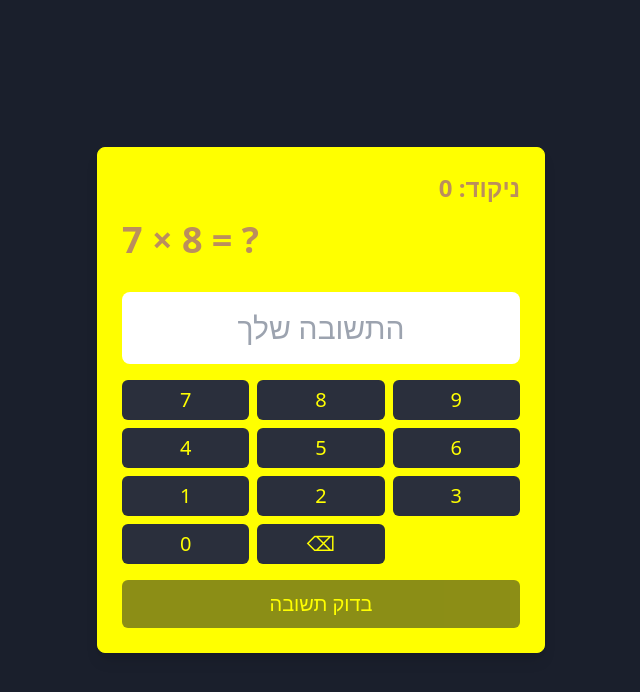
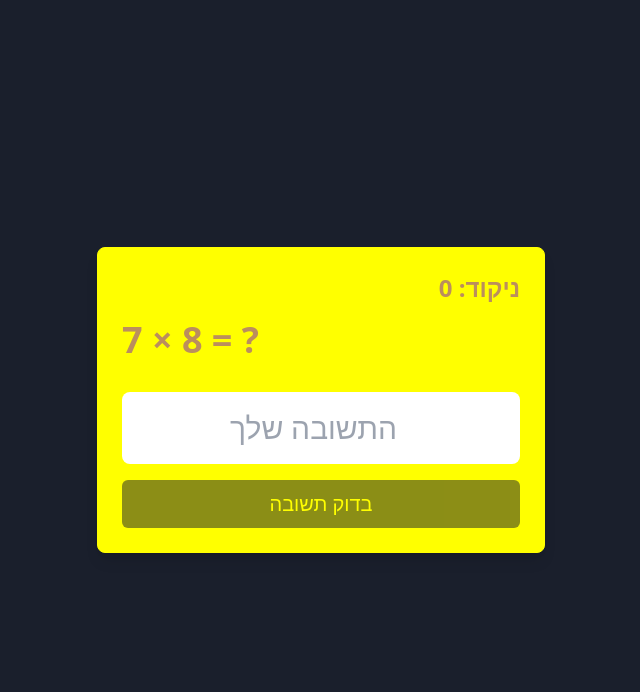
Before and after one commit to dmishali/multiply-magic-playground, a React (Vite) app: page / in a window 1280 px wide. Shown: the top 692 px of the page, without its empty margins (319-959 px from the left). Built offline with nearby package versions, Linux system fonts and the light colour scheme.

Commit message:
Revert last change and update input
Reverted the last change made to the MultiplicationGame component. Updated the input handling to utilize the device keyboard for user input.
[skip gpt_engineer]

```diff
--- a/src/components/MultiplicationGame.tsx
+++ b/src/components/MultiplicationGame.tsx
@@ -56,14 +56,6 @@ const MultiplicationGame = () => {
     }
   };
 
-  const handleNumberClick = (num: string) => {
-    if (num === "⌫") {
-      setAnswer(prev => prev.slice(0, -1));
-    } else {
-      setAnswer(prev => prev + num);
-    }
-  };
-
   return (
     <div className="min-h-screen p-4 flex flex-col items-center justify-center bg-[#1A1F2C]">
       <motion.div
@@ -82,40 +74,14 @@ const MultiplicationGame = () => {
 
           <form onSubmit={handleSubmit} className="space-y-4">
             <input
-              type="text"
-              inputMode="none"
+              type="number"
+              inputMode="numeric"
+              pattern="[0-9]*"
               value={answer}
-              readOnly
+              onChange={(e) => setAnswer(e.target.value)}
               className="w-full p-4 text-3xl text-center rounded-lg border-2 border-primary/20 focus:border-primary focus:ring-2 focus:ring-primary/50 outline-none"
               placeholder="התשובה שלך"
             />
-
-            <div className="grid grid-cols-3 gap-2">
-              {['7','8','9','4','5','6','1','2','3'].map((num) => (
-                <Button
-                  key={num}
-                  type="button"
-                  onClick={() => handleNumberClick(num)}
-                  className="p-4 text-xl bg-[#2A2F3C] hover:bg-[#3A3F4C]"
-                >
-                  {num}
-                </Button>
-              ))}
-              <Button
-                type="button"
-                onClick={() => handleNumberClick('0')}
-                className="p-4 text-xl bg-[#2A2F3C] hover:bg-[#3A3F4C]"
-              >
-                0
-              </Button>
-              <Button
-                type="button"
-                onClick={() => handleNumberClick('⌫')}
-                className="p-4 text-xl bg-[#2A2F3C] hover:bg-[#3A3F4C]"
-              >
-                ⌫
-              </Button>
-            </div>
 
             <Button
               type="submit"
```
